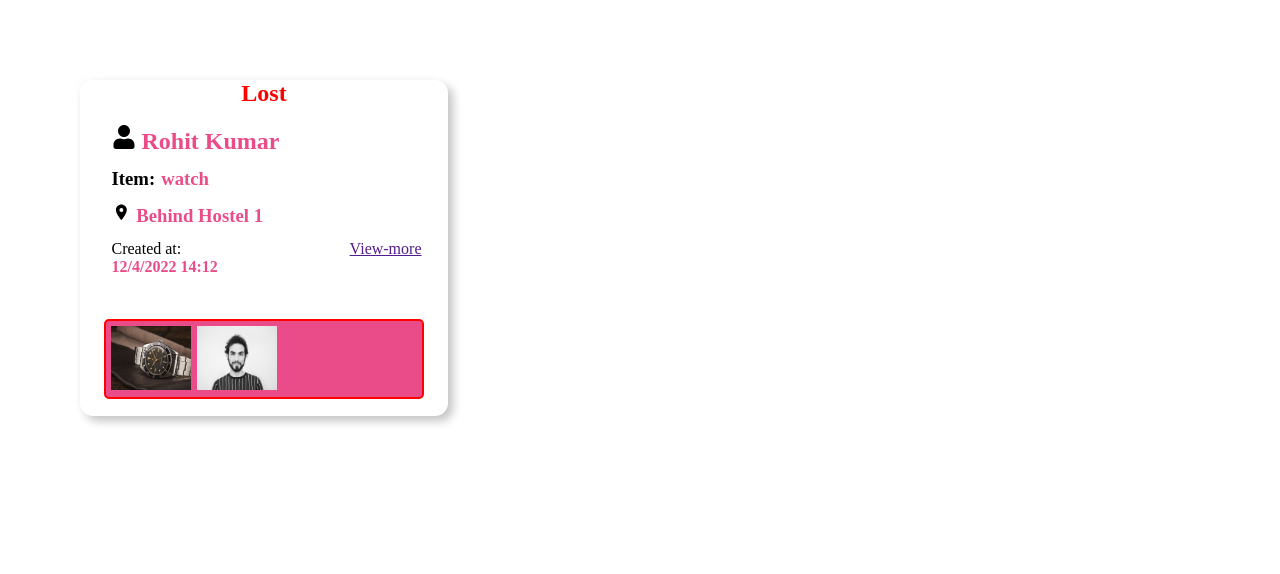
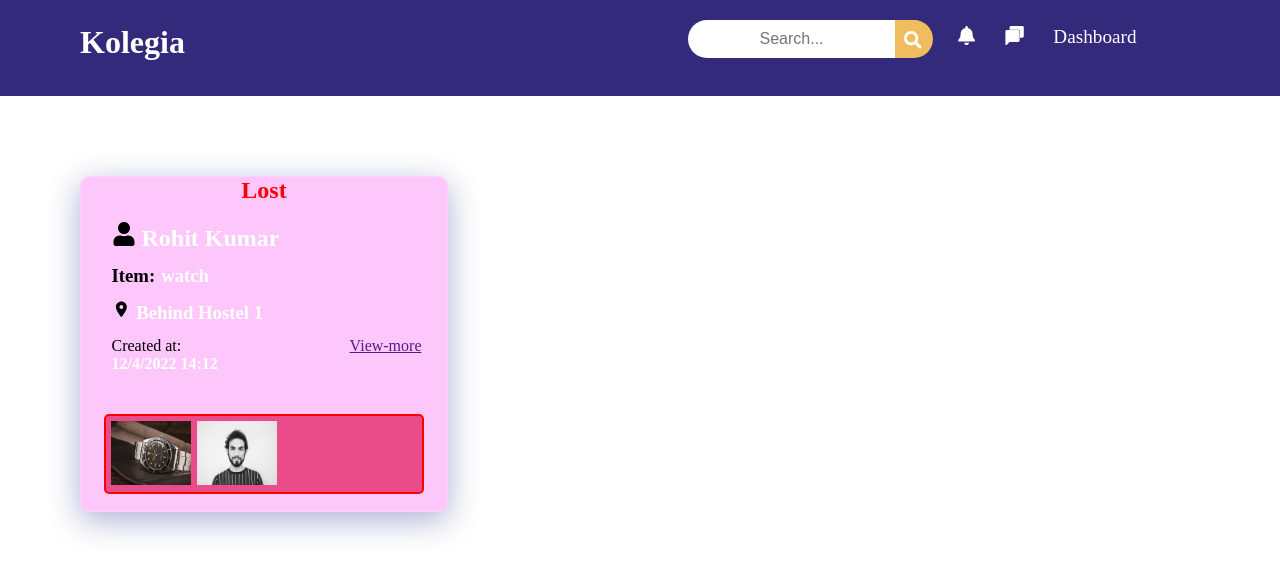
Before and after one commit to AdityaPandey03/Kolegia_FrontEnd, a React (Create React App) app in the folder client/: page /lostFound in a window 1280 px wide. Shown: the top 574 px of the page. Built offline with nearby package versions, Linux system fonts and the light colour scheme.

Commit message:
Added routing

```diff
--- a/client/package.json
+++ b/client/package.json
@@ -14,6 +14,7 @@
     "react": "^17.0.2",
     "react-dom": "^17.0.2",
     "react-icons": "^4.3.1",
+    "react-router-dom": "^6.2.1",
     "react-scripts": "5.0.0",
     "react-spinners": "^0.11.0",
     "web-vitals": "^2.1.2"
--- a/client/src/App.js
+++ b/client/src/App.js
@@ -1,9 +1,14 @@
 import "./App.css";
 import Cards from './Components/Buy_sell/Cards/Cards'
 import { useState } from "react";
+import {
+  BrowserRouter,
+  Routes,
+  Route
+} from "react-router-dom";
 
 // import Navbar from "./Components/Appbar/Navbar";
-import Modal from "./Components/Buy_sell/Modal/Modal";
+
 import Loader from "./Components/Loader/Loader";
 import Dashboard from "./Components/Dashboard/Dashboard";
 import Navbar from './Components/Appbar/Navbar'
@@ -14,35 +19,21 @@ import Bcards from "./Components/Lost_Found/Cards/Bcards";
 function App() {
 
 
-    const [modal, setModal] = useState(false);
-
-    const toggleModal = () => {
-      setModal(!modal);
-    };
-
-    if(modal) {
-      document.body.classList.add('active-modal')
-    } else {
-      document.body.classList.remove('active-modal')
-    }
-
-  return <div className="App">
-    {/* <Loader/> */}
-    {/* <Navbar />
-
-    <Cards/>
-    <div className="circle"><button onClick={toggleModal} className="btn-modal btn">
-        +
-      </button></div>
-
-    <Modal const toggleModal={toggleModal} modal={modal} /> */}
-    <Bcards/>
 
 
-{/* <Dashboard/> */}
-
-
-  </div>;
+  return (
+    <BrowserRouter>
+  <div className="App">
+    {/* <Loader/> */}
+    <Navbar />
+<Routes>
+  <Route exact path='/dashboard' element={<Dashboard/>}/>
+  <Route  exact path='/buySell'  element={<Cards/>}/>
+  <Route exact path='/lostFound'  element={<Bcards/>}/>
+    </Routes>
+  </div>
+  </BrowserRouter>
+  )
 }
 
 export default App;
--- a/client/src/Components/Appbar/Navbar.js
+++ b/client/src/Components/Appbar/Navbar.js
@@ -1,5 +1,8 @@
 import { FaBell,FaBars,FaSearch } from "react-icons/fa";
 import { SiGooglechat } from "react-icons/si";
+import { Link } from "react-router-dom";
+
+
 
 import './Navbar.css'
 const Navbar = () => {
@@ -23,10 +26,10 @@ const Navbar = () => {
           <div className="icon"><FaSearch/></div>
                 </form></li>
                 <div className="a">
-        <li><a href="">Items-needed</a></li>
+        {/* <li><a href="">Items-needed</a></li> */}
         <li><a href=""></a><FaBell/></li>
         <li><a href=""></a><SiGooglechat/></li>
-        <li><a href=""></a>Dashboard</li>
+        <li><Link to='/dashboard'>Dashboard</Link></li>
         </div>
 
     </ul>
--- a/client/src/Components/Buy_sell/Cards/Cards.js
+++ b/client/src/Components/Buy_sell/Cards/Cards.js
@@ -4,6 +4,7 @@ import { Container } from '@mui/material';
 import Rolex from '../../../assests/Rolex.jpg'
 import { makeStyles } from "@mui/styles";
 import {useState,useEffect} from 'react'
+import Modal from "../Modal/Modal";
 
 const useStyles = makeStyles((theme)=>{
   return{
@@ -47,6 +48,7 @@ const useStyles = makeStyles((theme)=>{
 
 const Cards = () => {
   const [data,setData]=useState([]);
+  const [modal, setModal] = useState(false);
 
 
   useEffect(()=>{
@@ -54,6 +56,18 @@ const Cards = () => {
     .then((res)=>res.json())
     .then((data)=>setData(data))
   },[])
+
+
+
+    const toggleModal = () => {
+      setModal(!modal);
+    };
+
+    if(modal) {
+      document.body.classList.add('active-modal')
+    } else {
+      document.body.classList.remove('active-modal')
+    }
 
 
 
@@ -72,6 +86,10 @@ const Cards = () => {
          )
        })}
       </Grid>
+      <div className="circle"><button onClick={toggleModal} className="btn-modal btn">
+        +
+      </button></div>
+      <Modal const toggleModal={toggleModal} modal={modal} />
       </Container>
 
 
--- a/client/src/Components/Dashboard/DCards/Dcards.js
+++ b/client/src/Components/Dashboard/DCards/Dcards.js
@@ -2,6 +2,8 @@
 import Buy from '../../../assests/Buy.svg'
 import Lostfound from '../../../assests/Lostfound.svg'
 import Tickets from '../../../assests/Tickets.svg'
+
+import { Link } from 'react-router-dom'
 
 
 import './Dcard.css'
@@ -13,25 +15,30 @@ const Dcards = () => {
         {
             Title:'Lost-found',
             img:Lostfound,
-            button_title:'Explore'
+            button_title:'Explore',
+            path:'/lostFound'
 
         },
         {
             Title:'Buy-Sell',
             img:Buy,
-            button_title:'Explore'
+            button_title:'Explore',
+            path:'/buySell'
+
 
         },
         {
             Title:'My-Tickets',
             img:Tickets,
-            button_title:'ViewMore'
+            button_title:'ViewMore',
+            path:'myTickets'
 
         },
         {
             Title:'My-Tickets',
             img:Tickets,
-            button_title:'ViewMore'
+            button_title:'ViewMore',
+            path:'myTickets'
 
         }
 
@@ -45,7 +52,7 @@ const Dcards = () => {
                     <div className={card.Title} id='Dcard' key={card.Title}>
                         <h2>{card.Title}</h2>
                         <img src={card.img} alt={card.Title} />
-                        <button className='button-01'>{card.button_title}</button>
+                     <Link to={card.path}><button className='button-01'>{card.button_title}</button></Link>
                     </div>
                 )
             })}
--- a/client/src/Components/Dashboard/Dashboard.js
+++ b/client/src/Components/Dashboard/Dashboard.js
@@ -6,7 +6,7 @@ import Navbar from "../Appbar/Navbar";
 const Dashboard = () => {
     return (
         <>
-        <Navbar/>
+        {/* <Navbar/> */}
         <div className="cont-dashboard">
 
             <Dcards />
--- a/client/src/Components/Lost_Found/Cards/Bcard.css
+++ b/client/src/Components/Lost_Found/Cards/Bcard.css
@@ -25,8 +25,15 @@
 
    position: relative;
    margin: 5rem;
-    box-shadow:  5px 5px 10px #c3c3c3,
-                 -5px -5px 10px #fdfdfd;
+    /* box-shadow:  5px 5px 10px #c3c3c3,
+                 -5px -5px 10px #fdfdfd; */
+                 background: rgba( 248, 35, 238, 0.25 );
+box-shadow: 0 8px 32px 0 rgba( 31, 38, 135, 0.37 );
+backdrop-filter: blur( 6px );
+-webkit-backdrop-filter: blur( 6px );
+border-radius: 10px;
+border: 1px solid rgba( 255, 255, 255, 0.18 );
+
 }
 .card-details{
     margin-top: 18px;
@@ -94,7 +101,7 @@ label{
 }
 
 .pink{
-    color:#EA4C89 ;
+    color:white;
 }
 .view-more-01{
     display: flex;
--- a/client/src/Components/Lost_Found/Cards/Bcards.js
+++ b/client/src/Components/Lost_Found/Cards/Bcards.js
@@ -72,6 +72,7 @@ const Bcards = () => {
                        </div>
 
                        <div className='img-cont'>
+
                            {card.image.map((i)=>{
                                return(
                    <img onClick={showImage} src={i} alt="Watch"   />
```
Also changed, not shown: 1 other file (tests, documents, lock files or other folders).
